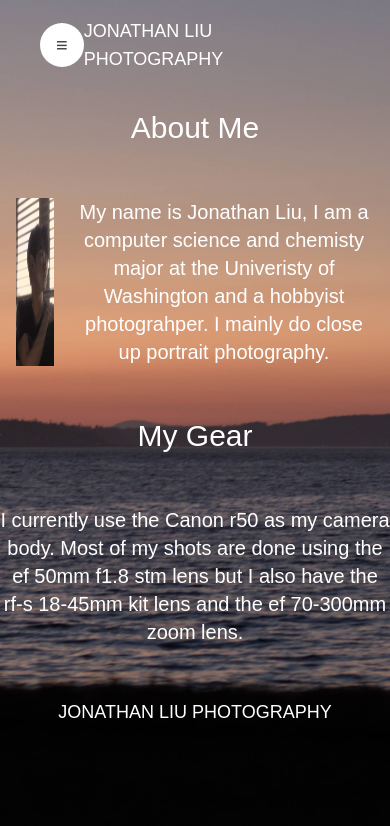
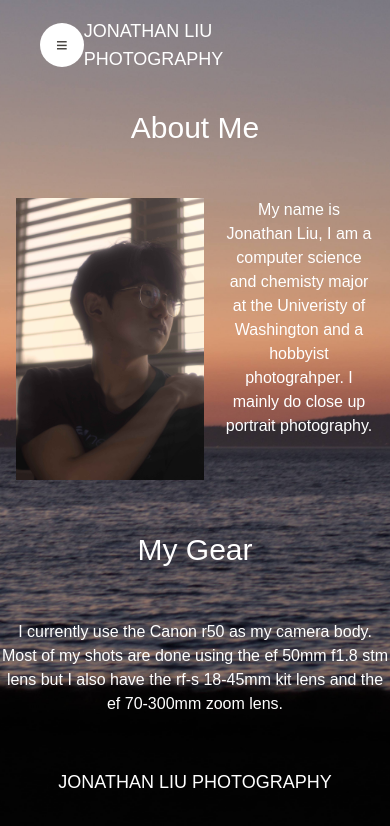
Before and after one commit to J6j2liu/Personal-Photography-Site, a Next.js app: page /aboutme in a window 390 px wide. Shown: the top 826 px of the page. Built offline with nearby package versions, Linux system fonts and the light colour scheme; a web font is replaced by a local one.

Commit message:
text mobile adjusted

```diff
--- a/src/app/aboutme/page.tsx
+++ b/src/app/aboutme/page.tsx
@@ -24,7 +24,7 @@ export default function Home() {
                 placeholder="blur"
               />
             </div>
-            <div className="flex min-w-[300px] text-xl sm:text-2xl"> My name is Jonathan Liu, I am a computer science and chemisty major at the Univeristy of Washington and a hobbyist photograhper. I mainly do close up portrait photography.</div>
+            <div className="flex min-w-[150px] text-base sm:text-2xl"> My name is Jonathan Liu, I am a computer science and chemisty major at the Univeristy of Washington and a hobbyist photograhper. I mainly do close up portrait photography.</div>
           </div>
         </div>
       </main>
@@ -33,7 +33,7 @@ export default function Home() {
       <main className="py-8">
         <div className="flex flex-col h-full items-center py-5">
           <div className="flex relative max-w-[900px] justify-center justify-between gap-5">
-            <div className="text-xl sm:text-2xl"> I currently use the Canon r50 as my camera body. Most of my shots are done using the ef 50mm f1.8 stm lens but I also have the rf-s 18-45mm kit lens and the ef 70-300mm zoom lens.</div>
+            <div className="text-base sm:text-2xl"> I currently use the Canon r50 as my camera body. Most of my shots are done using the ef 50mm f1.8 stm lens but I also have the rf-s 18-45mm kit lens and the ef 70-300mm zoom lens.</div>
           </div>
         </div>
       </main>
```
